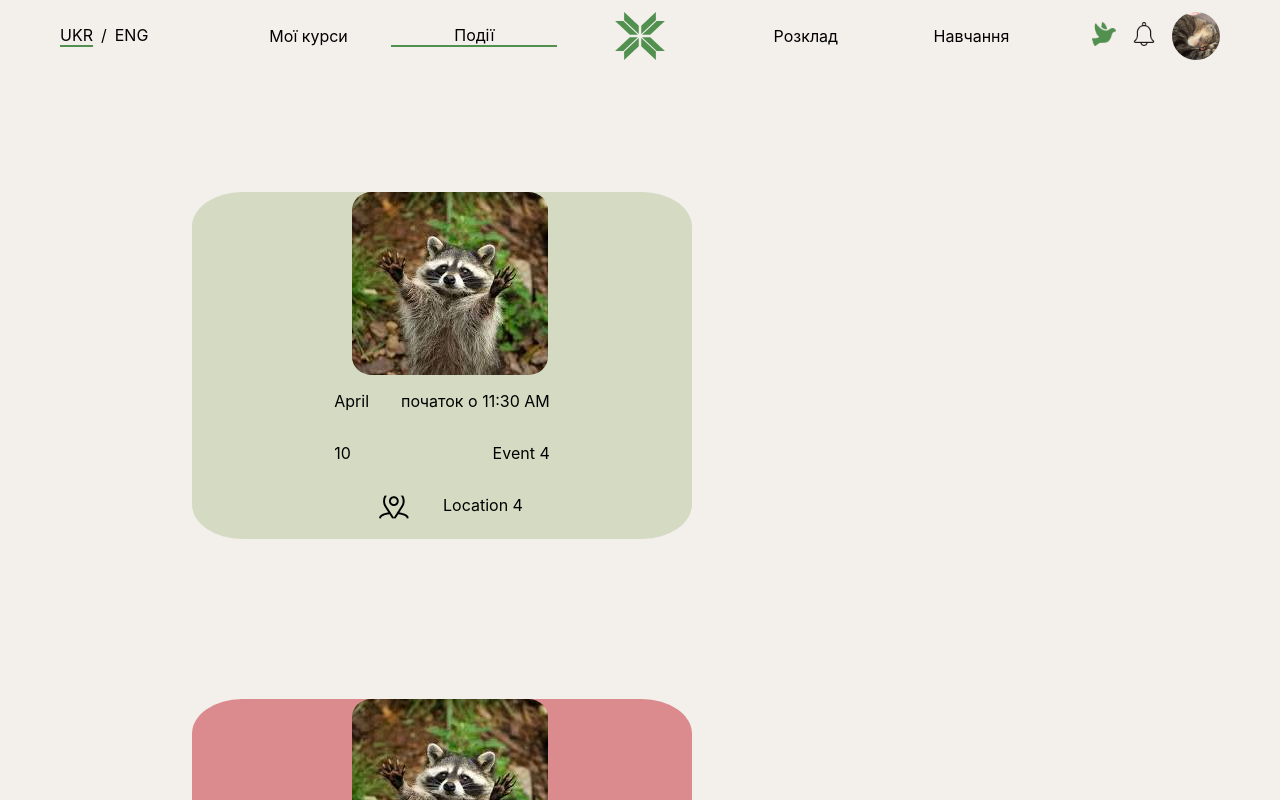
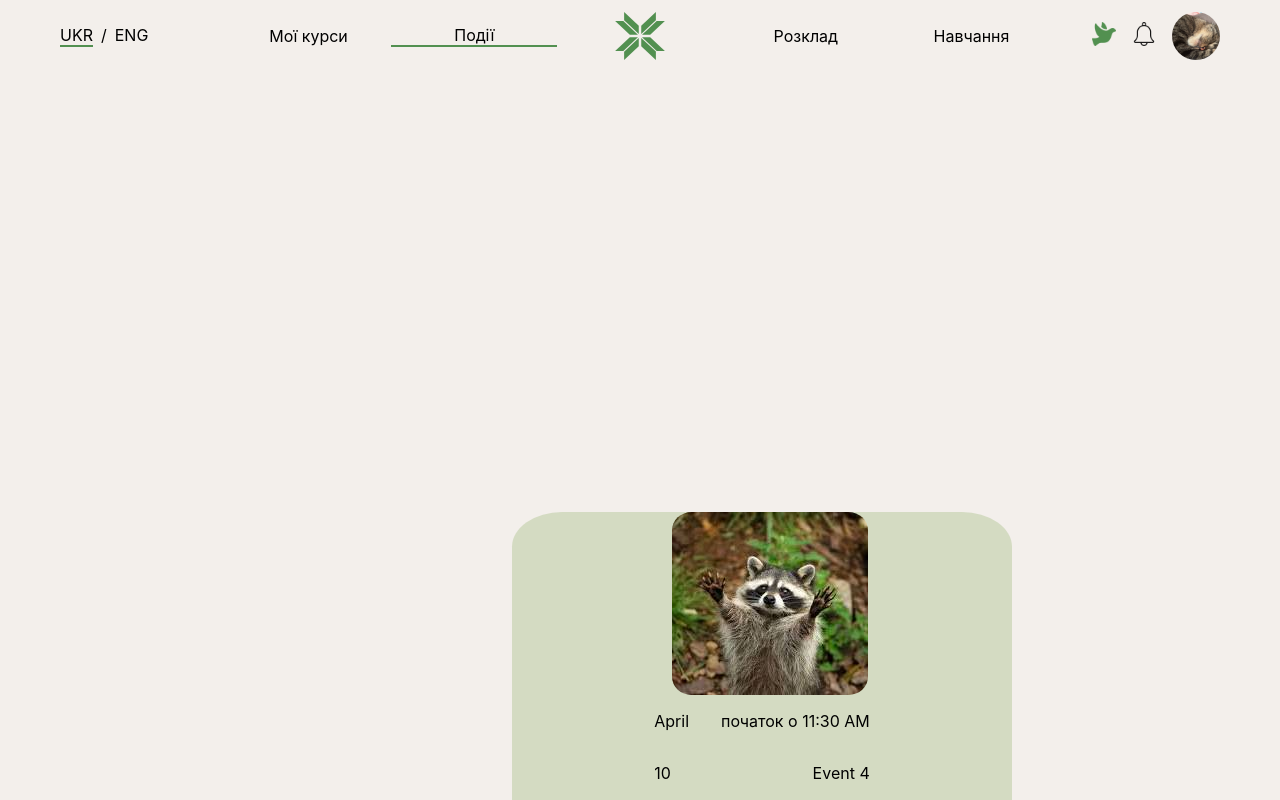
Before and after one commit to OMartsin/int20h-trandafyl-front, a React (Create React App) app: page /events in a window 1280 px wide. Built offline with nearby package versions, Linux system fonts and the light colour scheme.

Commit message:
added events

```diff
--- a/src/pages/Events/Events.tsx
+++ b/src/pages/Events/Events.tsx
@@ -1,4 +1,4 @@
-import Event from "../../components/Event/Event";
+import Event from "./../../components/Event/Event"
 import styles from "./Events.module.css"
 interface EventData
 {
@@ -69,7 +69,7 @@ function Events() {
   return (
     <div className={styles.container}>
      {MockEventData.map((event, index) => (
-  <div><Event key={index} parameter={event} /></div>
+  <div className={styles.event}><Event key={index} parameter={event} /></div>
 
 ))}
     </div>
```
